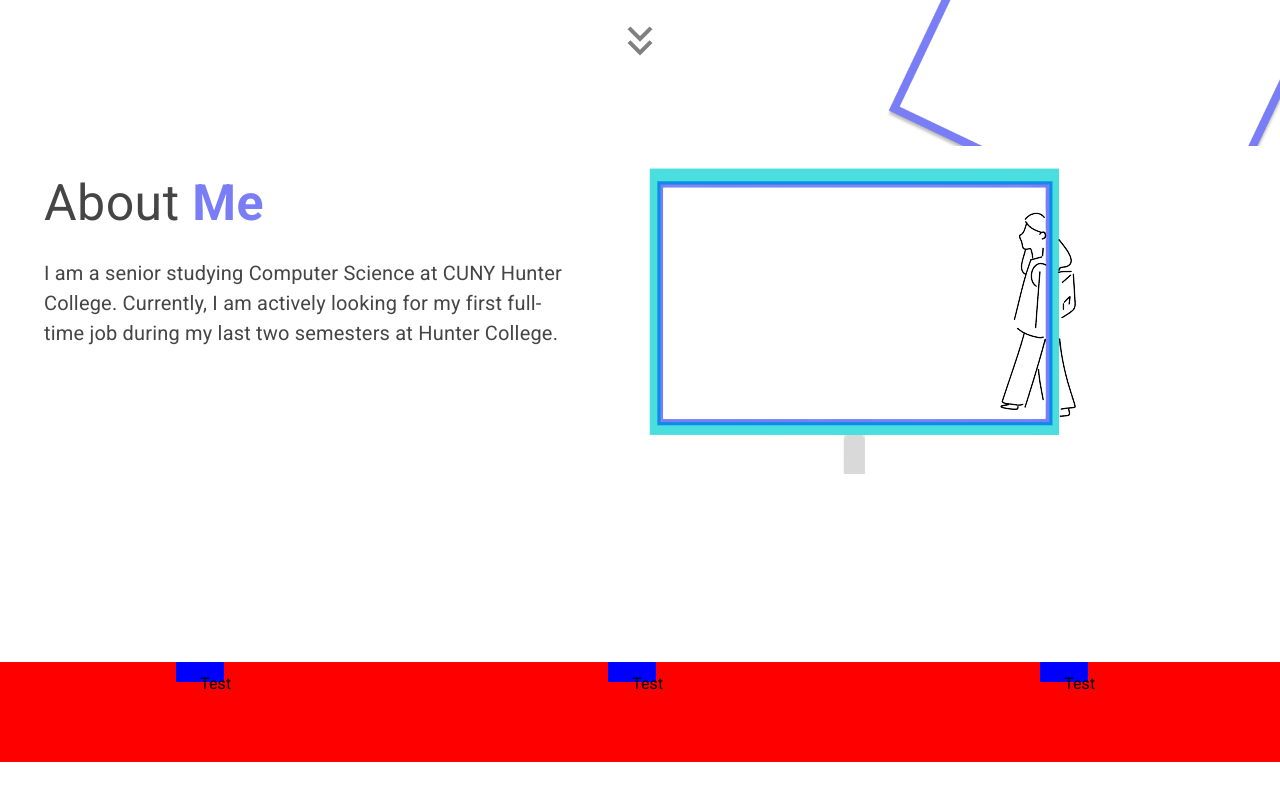
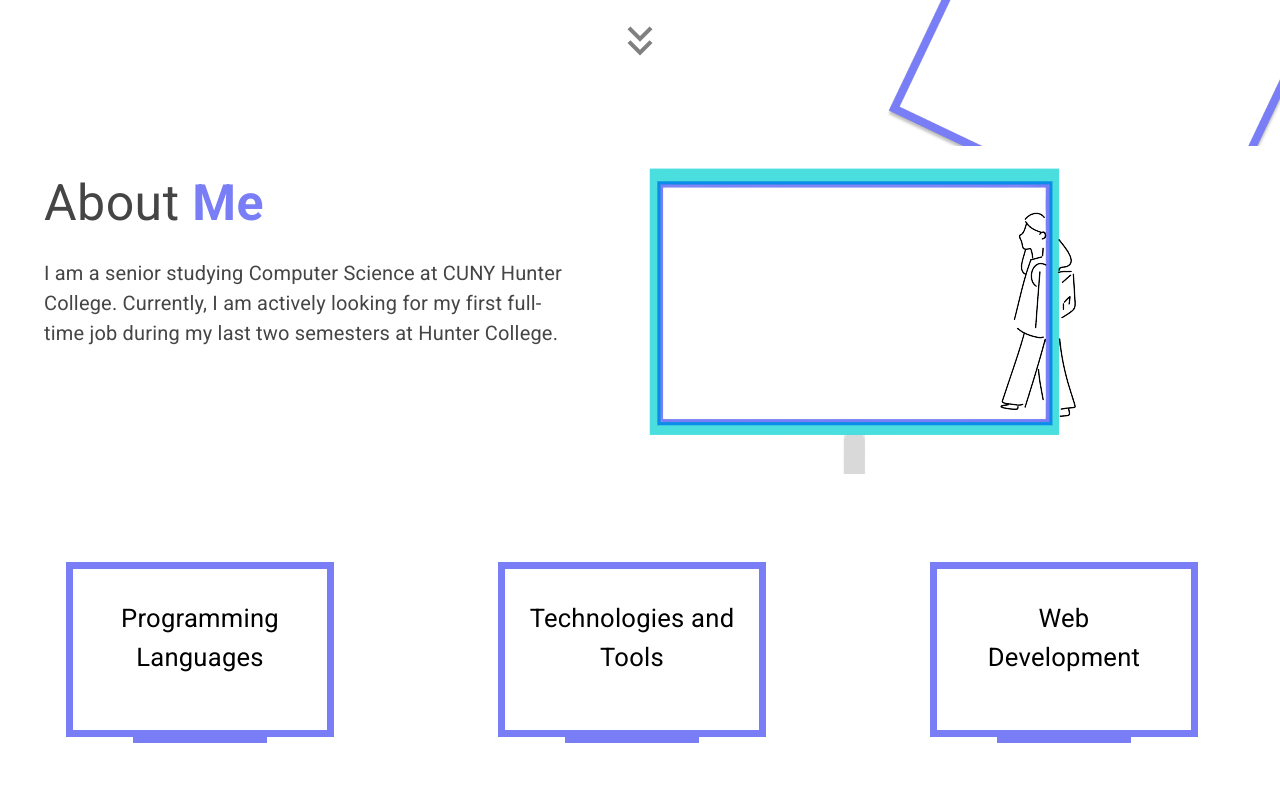
Before and after one commit to JZBlank/portfolio, a React (Create React App) app: page / in a window 1280 px wide. Shown: the part 526-1326 px from the top of the page. Before the commit the page ends 1288 px from the top, so only its background shows below. Built offline with nearby package versions, Linux system fonts and the light colour scheme.

Commit message:
added skill topic visuals

```diff
--- a/src/App.js
+++ b/src/App.js
@@ -1,5 +1,7 @@
 import logo from './logo.svg';
 import './App.css';
+
+
 
 function App() {
   return (
--- a/src/Components/Skills.js
+++ b/src/Components/Skills.js
@@ -2,29 +2,38 @@ import { Typography } from '@mui/material';
 import Grid from '@mui/material/Grid'; // Grid version 1
 import { Container } from '@mui/system';
 
-const skillInfo =
-    <div>
-        <Container sx={{height: '100px', bgcolor: 'red'}}>
-            <Container sx={{margin: 'auto', padding: '10px', top: '60px', height:'20px', width: '40px', bgcolor: 'blue' }}>
-                <Typography sx={{top: '100px', textAlign: 'center'}}>Test</Typography>
-            </Container>
-        </Container>
-
-    </div>;
-
 export default function Skills(){
     return <div>
-        <Grid container spacing= {2} position= 'relative' sx={{top:'200px'}}>
+        <Grid container spacing= {2} position= 'relative' sx={{top:'100px'}}>
             <Grid xs={12} md={4}>
-                {skillInfo}
+                <Container sx={{height: '500px'}}>
+                    <Container sx={{top: '100px', margin: 'auto', padding: '10px', top: '60px', height:'35%', width: '70%', border: '7px solid #797EF6' }}>
+                        <Typography sx={{ fontSize: '2vw', marginTop: '10%', textAlign: 'center'}}>Programming Languages</Typography>
+                    </Container>
+
+                    <Container sx={{top: '10px', height: '0.1px', width: '35%', border: '3px solid #797EF6' }}></Container>
+
+                </Container>
             </Grid>
 
             <Grid xs={12} md={4}>
-                {skillInfo}
+                <Container sx={{height: '500px'}}>
+                    <Container sx={{top: '100px', margin: 'auto', padding: '10px', top: '60px', height:'35%', width: '70%', border: '7px solid #797EF6' }}>
+                        <Typography sx={{ fontSize: '2vw', marginTop: '10%', textAlign: 'center'}}>Technologies and Tools</Typography>
+                    </Container>
+
+                    <Container sx={{top: '10px', height: '0.1px', width: '35%', border: '3px solid #797EF6' }}></Container>
+                </Container>
             </Grid>
 
             <Grid xs={12} md={4}>
-                {skillInfo}
+                <Container sx={{height: '500px'}}>
+                    <Container sx={{top: '100px', margin: 'auto', padding: '10px', top: '60px', height:'35%', width: '70%', border: '7px solid #797EF6' }}>
+                        <Typography sx={{ fontSize: '2vw', marginTop: '10%', textAlign: 'center'}}>Web Development</Typography>
+                    </Container>
+
+                    <Container sx={{top: '10px', height: '0.1px', width: '35%', border: '3px solid #797EF6' }}></Container>
+                </Container>
             </Grid>
 
         </Grid>
```
